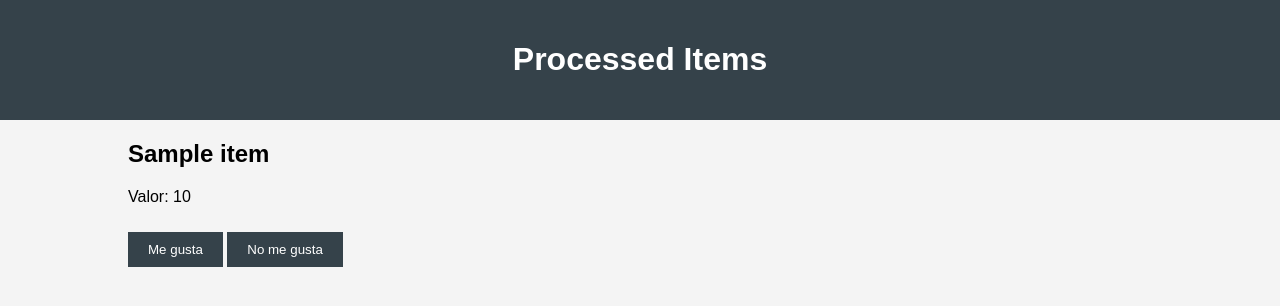
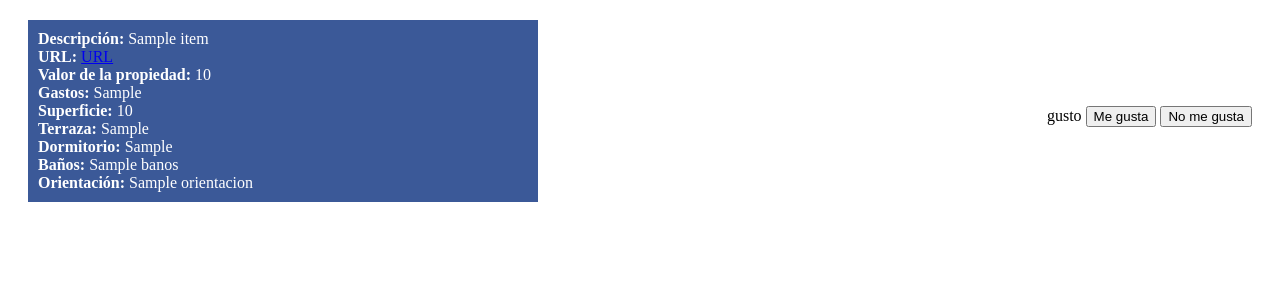
Before and after one commit to fcndata/Scrapper_Portal, a FastAPI app: template app/templates/index.html in a window 1280 px wide. Shown: the top 306 px of the page. Run offline with FastAPI, Linux system fonts and the light colour scheme; the template is opened without the code that fills it: most values are stand-ins (such as "Sample title", 1, 10 or a date in 2020); parts of the project's set-up code (start-up, migrations or seed data) failed here and were passed over.

Commit message:
app funcionando

```diff
--- a/app/__init__.py
+++ b/app/__init__.py
@@ -3,4 +3,3 @@ from .database import Base, engine, get_db
 from .structure import ProcessedSQL, TrainedSQL
 from .schemas import TrainedSchema, ProcessedSchema
 from .crud import get_processed, create_trained_with_gusto
-from .param_app import sql_to_pydantic
--- a/app/database.py
+++ b/app/database.py
@@ -1,9 +1,11 @@
 from sqlalchemy import create_engine
+import os
 from sqlalchemy.ext.declarative import declarative_base
 from sqlalchemy.orm import sessionmaker
 
-# Ruta a la base de datos SQLite existente
-SQLALCHEMY_DATABASE_URL = "sqlite:///../data/db.db"
+# Ruta absoluta a la base de datos SQLite
+BASE_DIR = os.path.abspath(os.path.dirname(__file__))
+SQLALCHEMY_DATABASE_URL = f"sqlite:///{os.path.join(BASE_DIR, '../data/db.db')}"
 
 # Crear el motor de la base de datos
 engine = create_engine(SQLALCHEMY_DATABASE_URL, connect_args={"check_same_thread": False})
--- a/app/main.py
+++ b/app/main.py
@@ -3,6 +3,7 @@ from fastapi.templating import Jinja2Templates
 from fastapi.staticfiles import StaticFiles
 from sqlalchemy.orm import Session
 from app import structure as models, schemas, crud, database
+from .schemas import TrainedSchema
 
 # Crear las tablas de la base de datos
 models.Base.metadata.create_all(bind=database.engine)
@@ -17,11 +18,56 @@ app.mount("/static", StaticFiles(directory="app/static"), name="static")
 @app.get("/")
 def read_processed(request: Request, skip: int = 0, limit: int = 10, db: Session = Depends(database.get_db)):
     processed = crud.get_processed(db, skip=skip, limit=limit)
+    print("Datos obtenidos:", processed)  # Verifica los datos
     return templates.TemplateResponse("index.html", {"request": request, "processed": processed})
+
 
 # Ruta para etiquetar los datos
 @app.post("/label")
 def label_item(request: Request, item_id: str = Form(...), gusto: int = Form(...), db: Session = Depends(database.get_db)):
-    db_item = crud.update_trained(db, item_id=item_id, gusto=gusto)
-    processed = crud.get_processed(db, skip=0, limit=10)  # Recargar los datos procesados
-    return templates.TemplateResponse("index.html", {"request": request, "processed": processed, "updated_item": db_item})
+    # Paso 1: Obtener el dato original desde la tabla `processed`
+    db_item = crud.get_item_by_id(db, item_id=item_id)
+
+    # Paso 2: Si encontramos el dato en `processed`, lo procesamos automáticamente
+    if db_item:
+        # Automatizamos el mapeo del contenido del item procesado a `TrainedSQL`
+        trained_data = {
+    "id_name": db_item.id_name,
+    "valor": db_item.valor,
+    "gastos_comunes": db_item.gastos_comunes,
+    "sup_total": db_item.sup_total,
+    "sup_terraza": db_item.sup_terraza,
+    "banos": db_item.banos,
+    "orientacion": db_item.orientacion,
+    "gusto": gusto,  # Solo tomamos gusto desde el formulario
+    "url": db_item.url,
+    "moneda": db_item.moneda,
+    "sup_util": db_item.sup_util,
+    "dormitorios": db_item.dormitorios,
+    "estacionamiento": db_item.estacionamiento,
+    "bodega": db_item.bodega,
+    "ambientes": db_item.ambientes,
+    "piso_unidad": db_item.piso_unidad,
+    "tot_pisos": db_item.tot_pisos,
+    "dept_x_piso": db_item.dept_x_piso,
+    "antiguedad": db_item.antiguedad,
+    "tipo_depa": db_item.tipo_depa,
+    "vendedor": db_item.vendedor,
+    "calle": db_item.calle,
+    "barrio": db_item.barrio,
+    "comuna": db_item.comuna,
+    "ciudad": db_item.ciudad,
+    "direccion": db_item.direccion,
+    "fecha_scrap": db_item.fecha_scrap,
+    "descripcion": db_item.descripcion,
+    "id_publicacion": db_item.id_publicacion,
+    "quality_scrap": db_item.quality_scrap,
+}
+       # Usamos `create_trained_with_gusto` para insertar el dato en `TrainedSQL`
+        trained_data_schema = TrainedSchema(**trained_data)
+        db_trained_item = crud.create_trained_with_gusto(db, trained_data_schema)
+
+    # Paso 3: Recargar los datos procesados
+    processed = crud.get_processed(db, skip=0, limit=10)
+
+    return templates.TemplateResponse("index.html", {"request": request, "processed": processed, "updated_item": db_trained_item})
--- a/app/static/styles.css
+++ b/app/static/styles.css
@@ -1,31 +1,22 @@
-body {
-    font-family: Arial, sans-serif;
-    margin: 0;
-    padding: 0;
-    background-color: #f4f4f4;
+.container {
+    display: flex;
+    justify-content: space-between;
+    margin: 20px;
 }
 
-.container {
-    width: 80%;
-    margin: 0 auto;
+.property-details {
+    background-color: #3b5998;
+    color: white;
+    padding: 10px;
+    width: 40%;
 }
 
-header {
-    background: #35424a;
-    color: #ffffff;
-    padding: 20px 0;
-    text-align: center;
+.actions {
+    display: flex;
+    flex-direction: column;
+    justify-content: center;
 }
 
 button {
-    background-color: #35424a;
-    color: #ffffff;
-    border: none;
-    padding: 10px 20px;
-    cursor: pointer;
-    margin: 10px 0;
+    margin-top: 10px;
 }
-
-button:hover {
-    background-color: #6c757d;
-}
--- a/app/structure.py
+++ b/app/structure.py
@@ -3,7 +3,7 @@ from pydantic import BaseModel
 from .database import Base
 from data.param_db import process_col, col_type_mapping
 
-primary_key = "id_publicacion"
+primary_key = "id_name"
 
 ProcessedSQL = type('Processed', (Base,), {
     '__tablename__': 'processed',
--- a/app/templates/index.html
+++ b/app/templates/index.html
@@ -1,28 +1,37 @@
 <!DOCTYPE html>
-<html lang="en">
+<html lang="es">
 
 <head>
     <meta charset="UTF-8">
     <meta name="viewport" content="width=device-width, initial-scale=1.0">
+    <title>Detalles de la Propiedad</title>
     <link rel="stylesheet" href="/static/css/styles.css">
-    <title>Processed Items</title>
 </head>
 
 <body>
-    <header>
-        <h1>Processed Items</h1>
-    </header>
     <div class="container">
         {% for item in processed %}
-        <div class="item">
-            <h2>{{ item.name }}</h2>
-            <p>Valor: {{ item.valor }}</p>
-            <button class="gusto-button" data-id="{{ item.id_publicacion }}" data-gusto="1">Me gusta</button>
-            <button class="gusto-button" data-id="{{ item.id_publicacion }}" data-gusto="0">No me gusta</button>
+        <div class="property-details">
+            <div><strong>Descripción:</strong> {{ item.id_name }}</div>
+            <div><strong>URL:</strong> <a href="{{ item.url }}" target="_blank">URL</a></div>
+            <div><strong>Valor de la propiedad:</strong> {{ item.valor }}</div>
+            <div><strong>Gastos:</strong> {{ item.gastos_comunes }}</div>
+            <div><strong>Superficie:</strong> {{ item.sup_total }}</div>
+            <div><strong>Terraza:</strong> {{ item.sup_terraza }}</div>
+            <div><strong>Dormitorio:</strong> {{ item.sup_dormitorio }}</div>
+            <div><strong>Baños:</strong> {{ item.banos }}</div>
+            <div><strong>Orientación:</strong> {{ item.orientacion }}</div>
+        </div>
+        <div class="actions">
+            <form action="/label" method="post">
+                <input type="hidden" name="item_id" value="{{ item.id_name }}">
+                <label for="gusto">gusto</label>
+                <button type="submit" name="gusto" value="1">Me gusta</button>
+                <button type="submit" name="gusto" value="0">No me gusta</button>
+            </form>
         </div>
         {% endfor %}
     </div>
-    <script src="/static/js/scripts.js"></script>
 </body>
 
 </html>
```
Also changed, not shown: app/crud.py (+8 -4 lines), data/column_checker.py (+19 -3 lines).
